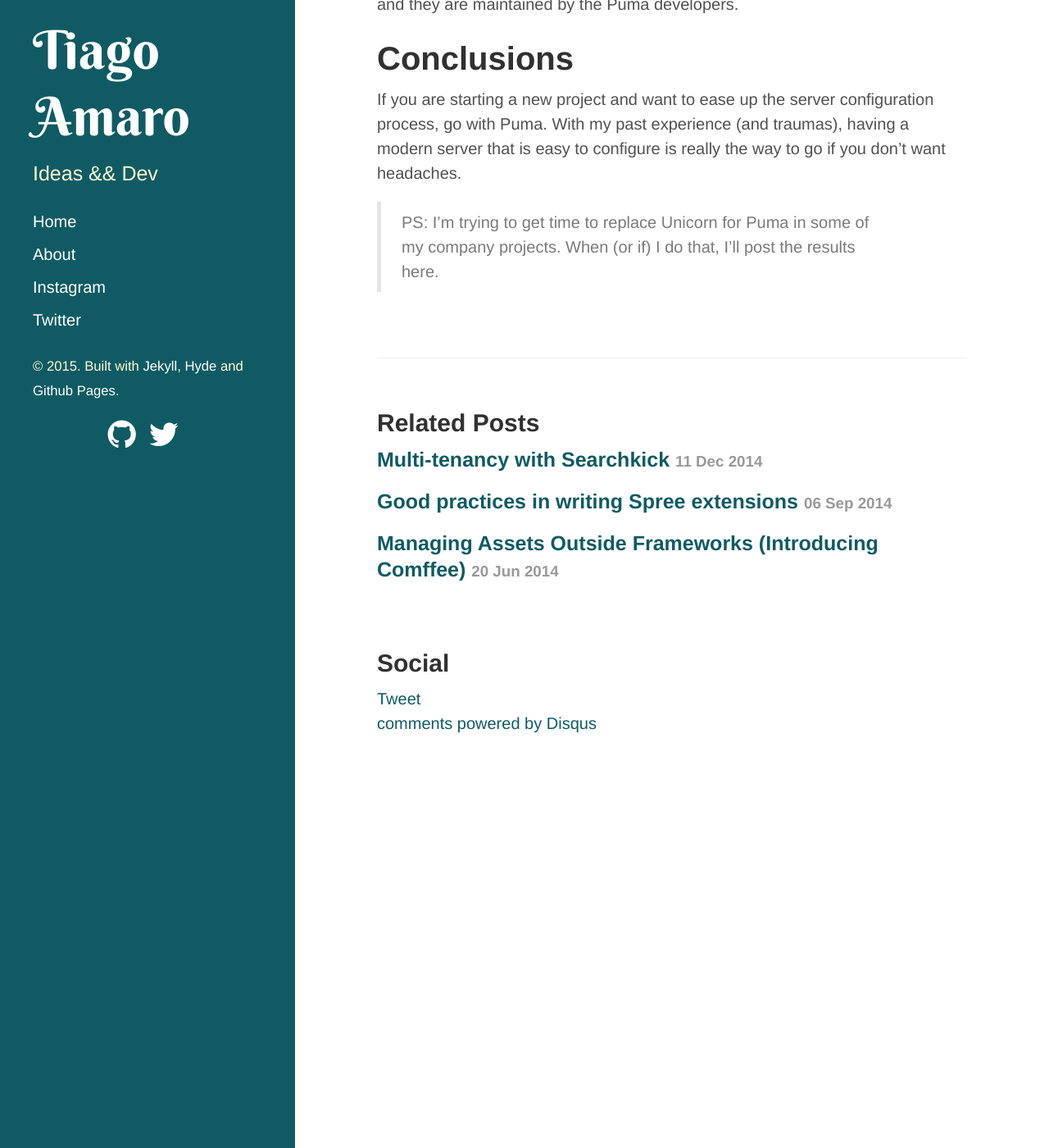
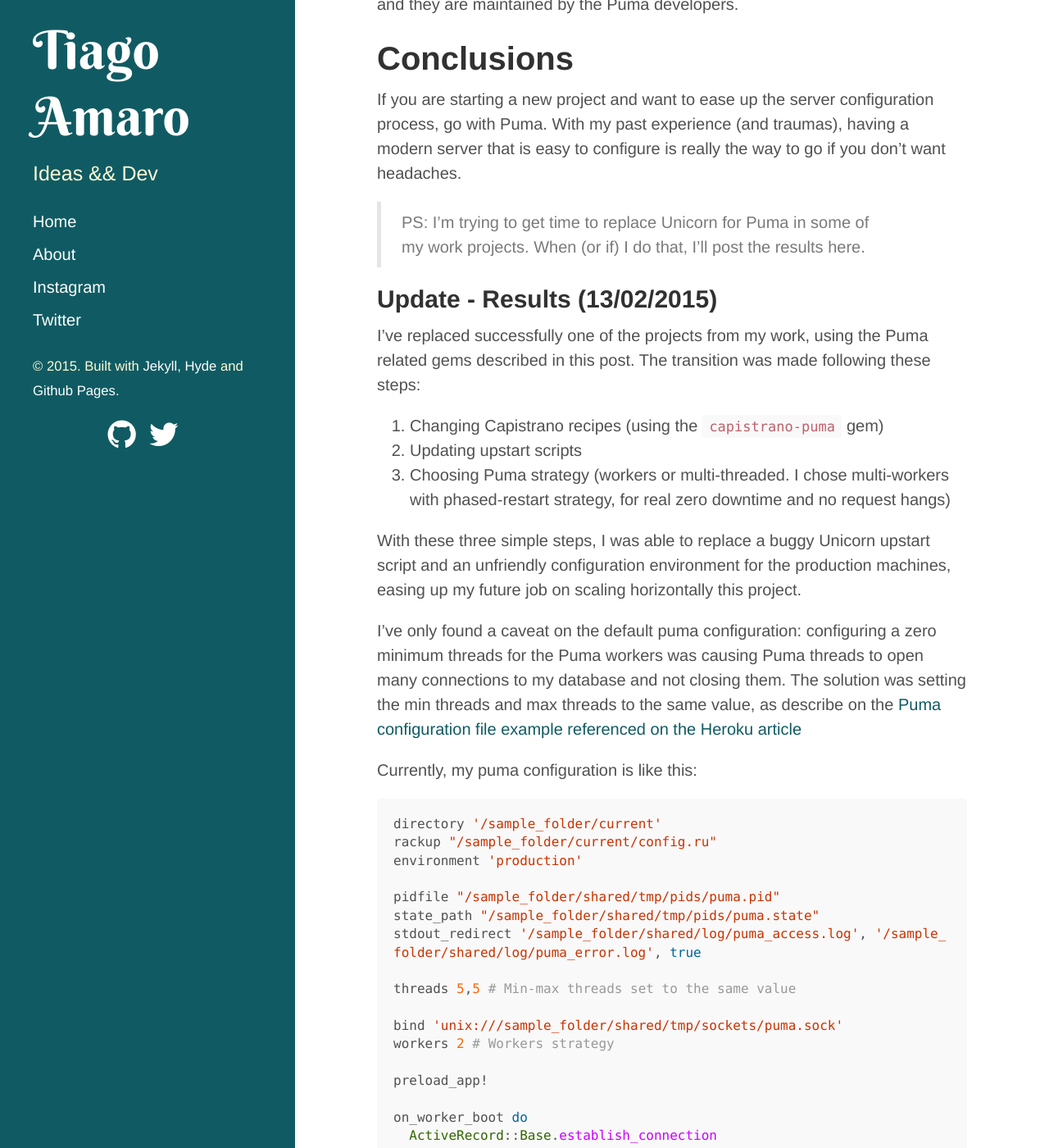
Before and after one commit to tiagoamaro/tiagoamaro.com.br_jekyll, a Jekyll site: the page built from _posts/2015-02-01-puma-and-unicorn.md, in a window 1280 px wide and 1400 px high, scrolled down 2354 px. Shown: the whole window at 82% size. Built offline with Jekyll 4.4.1, drawn with Linux system fonts in a browser that asks for light colours; Markdown is read by kramdown in place of the engine named in the settings; comment, search, counter and statistics services are not loaded.

Commit message:
Puma and unicorn post update

````diff
--- a/_posts/2015-02-01-puma-and-unicorn.md
+++ b/_posts/2015-02-01-puma-and-unicorn.md
@@ -50,4 +50,39 @@ Puma have its own solution for `init.d` and Upstart solution. They call it [Jung
 
 If you are starting a new project and want to ease up the server configuration process, go with Puma. With my past experience (and traumas), having a modern server that is easy to configure is really the way to go if you don't want headaches.
 
-> PS: I'm trying to get time to replace Unicorn for Puma in some of my company projects. When (or if) I do that, I'll post the results here.
+> PS: I'm trying to get time to replace Unicorn for Puma in some of my work projects. When (or if) I do that, I'll post the results here.
+
+## Update - Results (13/02/2015)
+
+I've replaced successfully one of the projects from my work, using the Puma related gems described in this post. The transition was made following these steps:
+
+1. Changing Capistrano recipes (using the `capistrano-puma` gem)
+2. Updating upstart scripts
+3. Choosing Puma strategy (workers or multi-threaded. I chose multi-workers with phased-restart strategy, for real zero downtime and no request hangs)
+
+With these three simple steps, I was able to replace a buggy Unicorn upstart script and an unfriendly configuration environment for the production machines, easing up my future job on scaling horizontally this project.
+
+I've only found a caveat on the default puma configuration: configuring a zero minimum threads for the Puma workers was causing Puma threads to open many connections to my database and not closing them. The solution was setting the min threads and max threads to the same value, as describe on the [Puma configuration file example](https://github.com/codetriage/codetriage/blob/ebd5c8f3667626e91cf2594a0e840e12507bf109/config/puma.rb) [referenced on the Heroku article](https://devcenter.heroku.com/articles/deploying-rails-applications-with-the-puma-web-server#sample-code)
+
+Currently, my puma configuration is like this:
+
+```ruby
+directory '/sample_folder/current'
+rackup "/sample_folder/current/config.ru"
+environment 'production'
+
+pidfile "/sample_folder/shared/tmp/pids/puma.pid"
+state_path "/sample_folder/shared/tmp/pids/puma.state"
+stdout_redirect '/sample_folder/shared/log/puma_access.log', '/sample_folder/shared/log/puma_error.log', true
+
+threads 5,5 # Min-max threads set to the same value
+
+bind 'unix:///sample_folder/shared/tmp/sockets/puma.sock'
+workers 2 # Workers strategy
+
+preload_app!
+
+on_worker_boot do
+  ActiveRecord::Base.establish_connection
+end
+```
````
